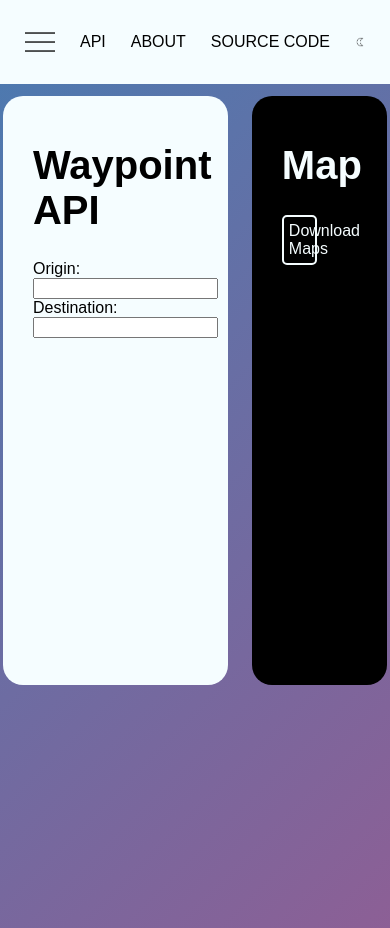
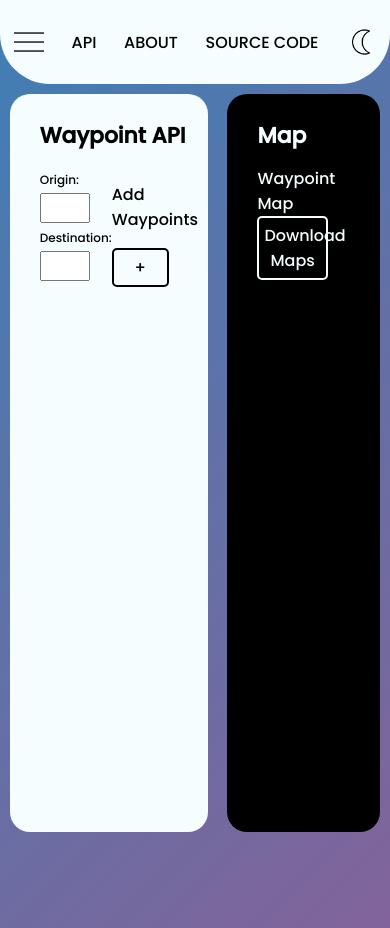
Before and after one commit to Hussein-249/waypoint-api, a Flask app: page / in a window 390 px wide. Run offline with Flask 3, Linux system fonts and the light colour scheme.

Commit message:
Fixed styling and removed redundant statements.

```diff
--- a/app.py
+++ b/app.py
@@ -1,16 +1,15 @@
-from flask import Flask, jsonify, request, render_template, Blueprint, url_for
+from flask import Flask, jsonify, request, render_template, Blueprint
 
 import globallog
+import Control
 from query import db_connect, find_point, find_shortest_route, db_disconnect
 
 
 app = Flask(__name__)
 
-blueprint = Blueprint('my_blueprint', __name__, static_folder='static', static_url_path='/static')
+blueprint = Blueprint('api_bp', __name__, static_folder='static', static_url_path='/static')
 
 app.register_blueprint(blueprint)
-
-print(app.blueprints['my_blueprint'].static_folder)
 
 
 @app.route('/')
@@ -27,6 +26,8 @@ def about_page():
 def search():
     origin = request.args.get('start')
     destination = request.args.get('stop')
+
+    control = Control
 
     if not destination:
         connection = db_connect()
--- a/static/css/about.css
+++ /dev/null
@@ -1 +0,0 @@
-@import url('shared.css');
--- a/static/css/index.css
+++ b/static/css/index.css
@@ -1,11 +1,9 @@
-@import url("static/css/shared.css");
-
 body
 {
-height: 100vh;
+    height: 100vh;
     background-size: 1000% 1000%;
     background-image: linear-gradient(-45deg, #e34e21, #d24379, #0198ce, #23d5ab);
-    animation: gradient 30s ease infinite;
+    animation: gradient 45s ease infinite;
 }
 
 
@@ -26,6 +24,15 @@ height: 100vh;
     flex-direction: row;
     width: 100%;
     height: 100%;
+    margin: 0;
+    padding: 0;
+}
+
+#horizontal-api-div
+{
+    display: flex;
+    justify-content: left;
+    flex-direction: row;
 }
 
 
@@ -39,25 +46,29 @@ height: 100vh;
 .block
 {
     background-color:var(--main-div-colour);
-    padding: 20px;
+    padding: 10px;
     padding-left: 30px;
-    margin: 3%;
+    margin: 2.5%;
+    margin-bottom: 0;
     border-radius: 20px;
     width: 45%;
-    height: 65%;
+    height: 85%;
+
 }
 
 
 label
 {
+    margin-bottom: 50%;
     padding-top: 10px;
     padding-bottom: 10px;
+    font-size: clamp(0.75rem, 1vw + 0.5rem, 1.5rem);
 }
 
 
 h1
 {
-    font-size: 40px;
+    font-size: clamp(1rem, 1.5vw + 1rem, 2.5rem);
 }
 
 
@@ -66,8 +77,28 @@ h1
     border: 2px solid var(--main-div-colour);
     border-radius: 5px;
     padding: 5px;
-    width: 25%;
+    width: 50%;
     text-align: center;
+}
+
+
+#add-button
+{
+    border: 2px solid var(--main-font-colour);
+    border-radius: 5px;
+    padding: 5px;
+    width: 50%;
+    text-align: center;
+}
+
+
+input[type=text]
+{
+    width: 50%;
+    padding: 5px;
+    margin-top: 2%;
+    margin-bottom: 2%;
+    font-size: clamp(0.75rem, 1.5vw + 0.5rem, 1.5rem);
 }
 
 
@@ -88,4 +119,4 @@ h1
     100% {
       background-position: 0% 50%;
     }
-  }
+}
--- a/static/css/shared.css
+++ b/static/css/shared.css
@@ -35,15 +35,17 @@ body {
 {
     display: flex;
     flex-direction: row;
-    justify-content: space-evenly;
+    justify-content: space-around;
     align-items: center;
     text-decoration: none;
     color: var(--main-font-colour);
     width: 100%;
     transition: transform 0.3s ease;
-
     font-size: clamp(1rem, 2vw + 0.5rem, 1.2rem);
     background-color: var(--main-div-colour);
+    border-radius: 50px;
+    border-top-left-radius: 0px; /* Leaves bottom left corner square */
+    border-top-right-radius: 0px; /* Leaves bottom right corner square */
 }
 
 
--- a/templates/index.html
+++ b/templates/index.html
@@ -7,6 +7,9 @@
     <link rel="stylesheet"  type='text/css' href="/static/css/shared.css">
 
     <!-- font -->
+    <link rel="preconnect" href="https://fonts.googleapis.com">
+    <link rel="preconnect" href="https://fonts.gstatic.com" crossorigin>
+    <link href="https://fonts.googleapis.com/css2?family=Poppins:wght@500&display=swap" rel="stylesheet">
 
     <title>Waypoint API</title>
 </head>
@@ -18,14 +21,17 @@
             <a href="index.html">API</a>
             <a href="about.html">ABOUT</a>
             <a href="about.html">SOURCE CODE</a>
-            <img src="/static/img/icon-moon.png" id="moon-img"    alt="img" style="height: 10px">
+            <img src="/static/img/icon-moon.png" id="moon-img"    alt="img" style="height: 30px">
         </div>
     </div>
 
     <div id="content">
         <div class="api-row">
+
             <div class="block" id="api-wrapper">
                 <h1>Waypoint API</h1>
+
+                <div class="horizontal" id="horizontal-api-div">
                      <form>
                       <label for="origin">Origin:</label>
                          <br>
@@ -36,13 +42,27 @@
                       <input type="text" id="dest" name="dest">
                     </form>
 
+                    <div id="add-waypoints">
+                        <p>Add Waypoints</p>
+                        <div class="button" id="add-button">
+                            <a>+</a>
                         </div>
+                    </div>
+
+
+                </div>
+            </div>
+
             <div class="block" id="map-wrapper">
                 <h1>Map</h1>
+
+                <div>Waypoint Map</div>
+
                 <div class="button" id="download-button">
                     <a>Download Maps</a>
                 </div>
             </div>
+
         </div>
     </div>
 
```
Also changed, not shown: Control.py (+10 -1 lines), templates/about.html (+6 -1 lines). Lines whose indentation alone changed are shown as unchanged.
